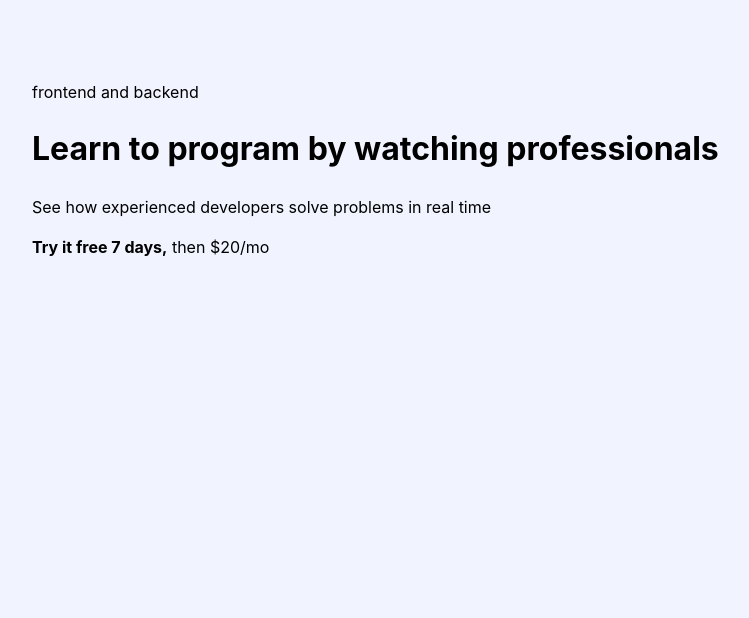
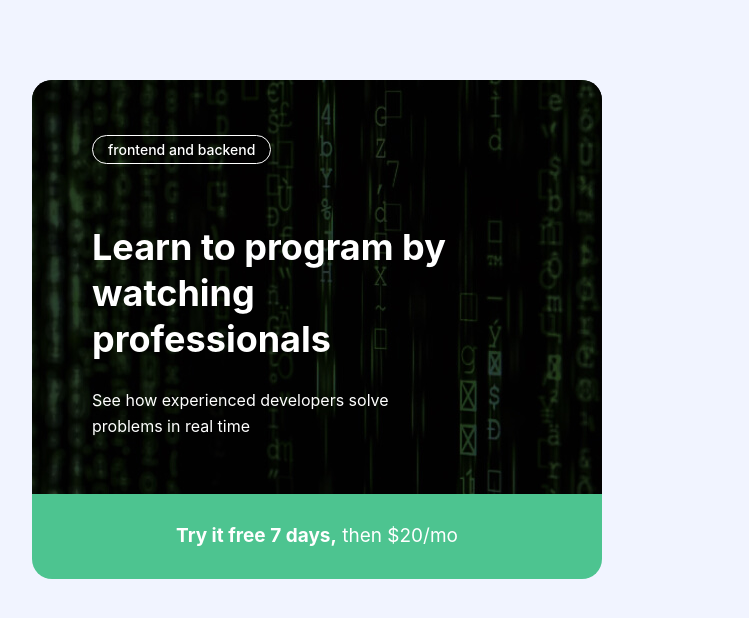
Before and after one commit to Dilshodbek48/Intro-form, a plain HTML site: page index.html in a window 1280 px wide. Shown: the whole page, without its empty margins (32-781 px from the left). Drawn offline with Linux system fonts and the light colour scheme.

Commit message:
Add hero

```diff
--- a/css/styles.css
+++ b/css/styles.css
@@ -95,6 +95,66 @@ img {
 }
 
 
+.intro-page {
+  display: flex;
+}
+
+/* HERO */
+.hero {
+  --text-color: #fff;
+  display: flex;
+  flex-direction: column;
+  width: 100%;
+  max-width: 570px;/*
+  margin-right: 12px; */
+  border-radius: 20px;
+  overflow: hidden;
+  color: var(--text-color);
+}
+
+.hero-main {
+flex-grow: 1;
+display: flex;
+flex-direction: column;
+align-items: flex-start;
+padding: 55px 60px;
+background-color: #222;
+background-image: url(../img/hero-bg.jpg);
+background-size: cover;
+background-position: center center;
+background-repeat: no-repeat;
+}
+
+.hero-badge {
+  padding: 5px 15px;
+  border: 1px solid var(--text-color);
+  margin-bottom: 60px;
+  border-radius: 41px;
+  font-size: 14px;
+  line-height: normal;
+  font-weight: 500;
+  /* margin: 0; */
+}
+
+.hero-heading {
+  margin-top: 0;
+  margin-bottom: 25px;
+  font-size: 36px;
+  line-height: 46px;
+}
+
+.hero-text {
+  margin: 0;
+  font-size: 16px;
+  line-height: 26px;
+}
+
+.hero-bottom {
+  padding: 28px;
+  background-color: var(--green);
+  font-size: 19px;
+  text-align: center;
+}
 
 
 
@@ -134,93 +194,9 @@ img {
 
 
 
-/* .contact-page-container {
-display: flex;
-}
-*/
-/* CONTACT-PAGE-SOURCE */
-/* .contact-page-source {
-margin-right: 12px;
-border-radius: 20px;
-overflow: hidden;
-}
 
-.contact-page-content {
-display: flex;
-width: 570px;
-padding-top: 55px;
-padding-left: 61px;
-padding-right: 121px;
-padding-bottom: 203px;
-background-image: url(../img/main-photo.svg);
-background-repeat: no-repeat;
-background-position: center center;
-background-size: cover;
-flex-direction: column;
-align-items: start;
-}
 
-.contact-page-link {
-padding: 4px 14px;
-margin: 0;
-margin-bottom: 60px;
-font-size: 14px;
-font-weight: 500;
-border: 1px solid var(--primary);
-border-radius: 41px;
-text-decoration: none;
-color: var(--primary);
-}
 
-.contact-page-link:hover {
-color: #4dc490;
-border: 1px solid #4dc490;
-border-radius: 41px;
-}
-
-.contact-page-link:active {
-color: #4dc490;
-border: 1px solid #4dc490;
-border-radius: 41px;
-opacity: 0.6;
-}
-
-.contact-page-heading {
-width: 389px;
-font-size: 36px;
-line-height: 46px;
-letter-spacing: 0;
-font-weight: 700;
-padding: 0;
-margin: 0;
-margin-bottom: 25px;
-}
-
-.contact-page-text {
-width: 347px;
-margin: 0;
-font-weight: 400;
-font-size: 16px;
-line-height: 26px;
-}
-
-.contact-page-button {
-width: 100%;
-background-color: #4dc490;
-color: var(--primary);
-font-size: 19px;
-font-weight: 400;
-padding: 29px 145px;
-border: 0;
-}
-
-.contact-page-button:hover {
-opacity: 0.8;
-}
-
-.contact-page-button:active {
-opacity: 0.6;
-} */
 
 
 /* CONTACT-PAGE-REGISTRATION */
--- a/index.html
+++ b/index.html
@@ -19,10 +19,10 @@
       <div class="hero">
         <div class="hero-main">
           <div class="hero-badge">frontend and backend</div>
-          <h1 class="hero-heading">Learn to program by watching professionals</h1>
-          <p class="hero-text">See how experienced developers solve problems in real time</p>
+          <h1 class="hero-heading">Learn to program by<br>watching<br>professionals</h1>
+          <p class="hero-text">See how experienced developers solve<br>problems in real time</p>
         </div>
-        <div class="hero-buttom"><strong>Try it free 7 days,</strong> then $20/mo</div>
+        <div class="hero-bottom"><strong>Try it free 7 days,</strong> then $20/mo</div>
       </div>
 
       <!-- REGISTRATION-FORM -->
```
Also changed, not shown: img/hero-bg.jpg (added), img/hero-bg@2x.jpg (added).
